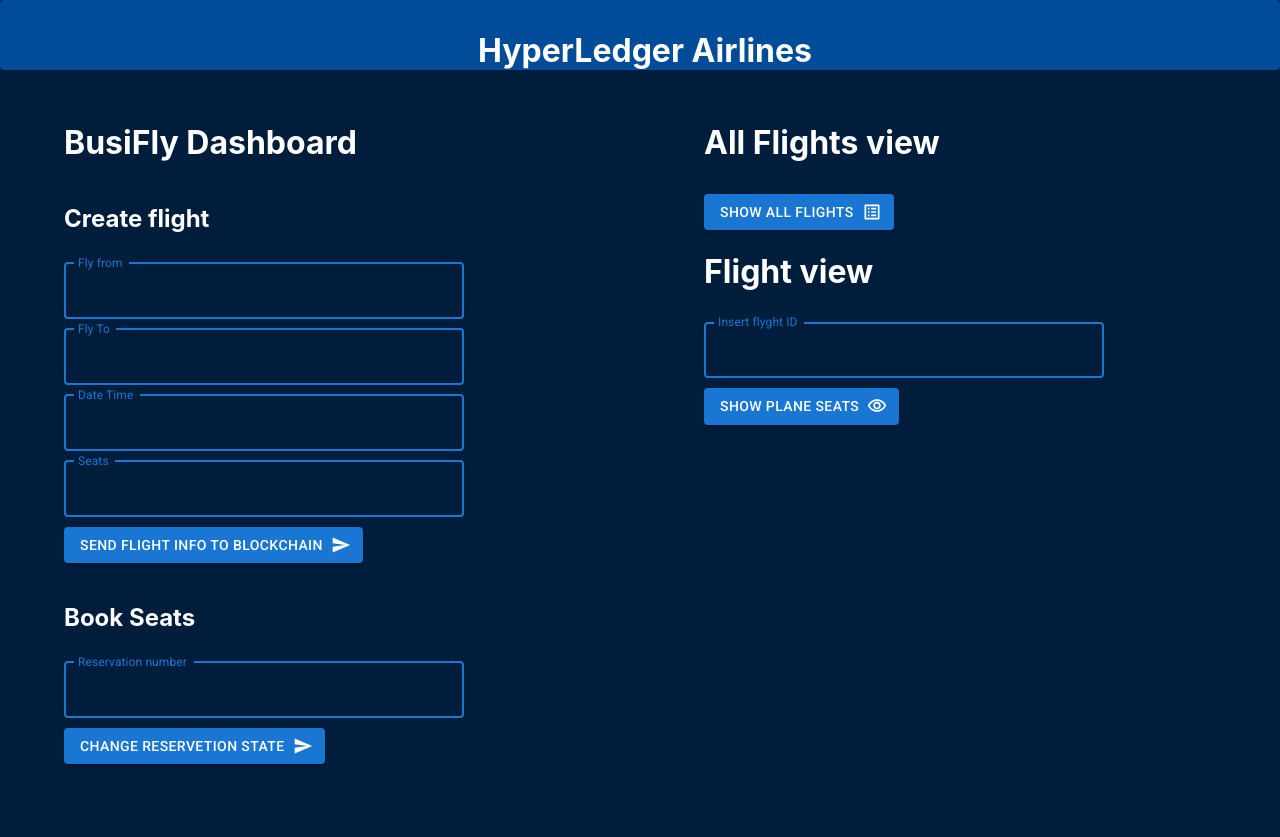
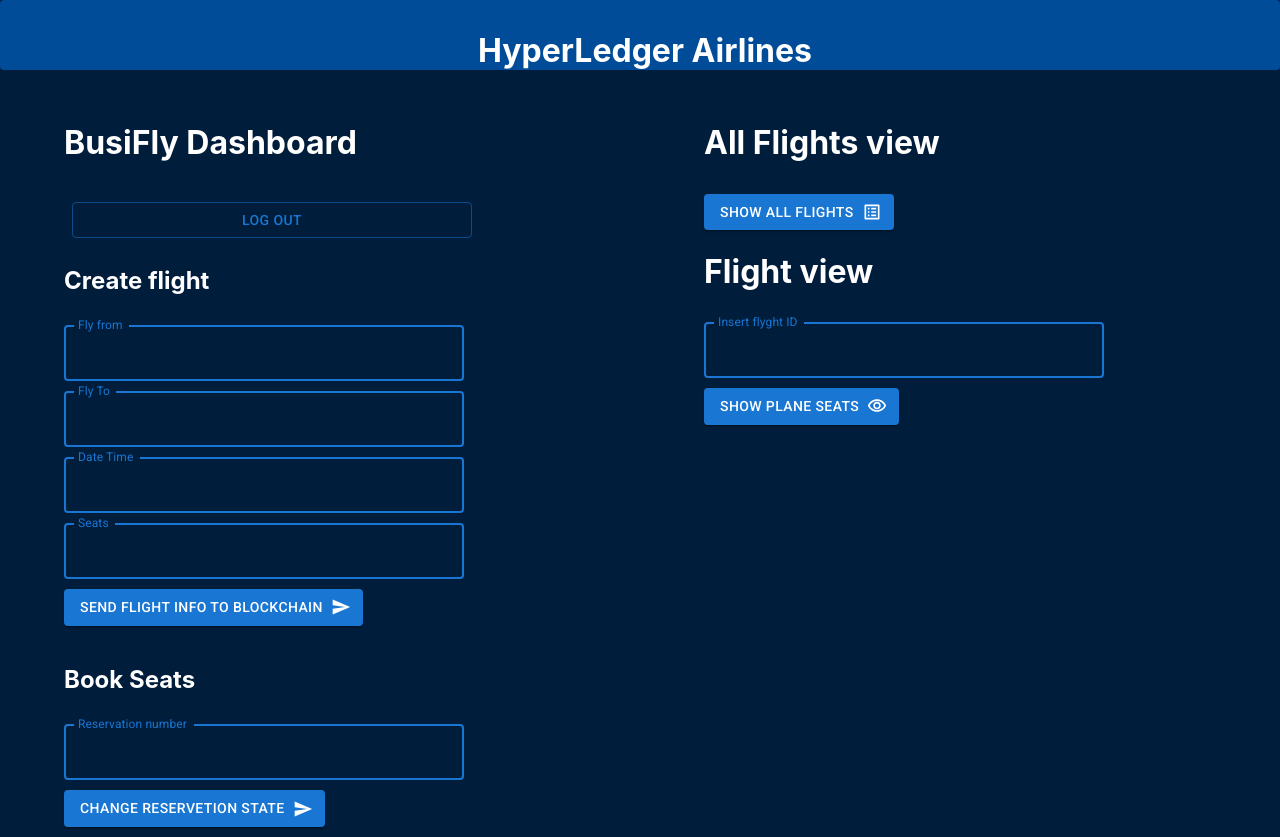
Before and after one commit to rosadsky/hyper-ledger-airlines-fe, a React (Create React App) app: page /busifly in a window 1280 px wide. Before the commit the page ends 800 px from the top, so only its background shows below. Built offline with nearby package versions, Linux system fonts and the light colour scheme.

Commit message:
add logout button

```diff
--- a/src/components/busyfly.js
+++ b/src/components/busyfly.js
@@ -1,8 +1,8 @@
 import { Button, TextField, Box } from "@mui/material";
 import React, {useEffect, useState} from 'react';
+import { useNavigate } from 'react-router-dom'
 import SendIcon from '@mui/icons-material/Send';
 import Axios from 'axios'
-import EventSeatIcon from '@mui/icons-material/EventSeat';
 import VisibilityOutlinedIcon from '@mui/icons-material/VisibilityOutlined';
 import ListAltOutlinedIcon from '@mui/icons-material/ListAltOutlined';
 
@@ -136,6 +136,11 @@
           console.log('Book seats send to backend')
       })
     }
+    const navigate = useNavigate();
+    const routeToHome = () =>{
+        let path = `/`;
+        navigate(path);
+    }
 
     return(
         <div className="App">
@@ -143,8 +148,12 @@
                 <div className="split-child">
                     <div className="app-body">
                         <h1> BusiFly Dashboard</h1>
+                        <div className="fields">
+                            <Button variant="outlined" sx={{m:1, width: 400}} onClick={routeToHome}>
+                                Log out
+                            </Button>
+                        </div>
                         <h2>Create flight</h2>
-
                         <div className="fields">
                             <TextField
                                 color="primary" focused
--- a/src/components/client.js
+++ b/src/components/client.js
@@ -6,7 +6,7 @@
 import EventSeatIcon from '@mui/icons-material/EventSeat';
 import VisibilityOutlinedIcon from '@mui/icons-material/VisibilityOutlined';
 import ListAltOutlinedIcon from '@mui/icons-material/ListAltOutlined';
-
+import { useNavigate } from 'react-router-dom'
 
 
 function Client(){
@@ -122,12 +122,23 @@
       })
     }
 
+    const navigate = useNavigate();
+    const routeToHome = () =>{
+        let path = `/`;
+        navigate(path);
+    }
+
     return(
        <div className="App">
            <div className="split-screen">
                 <div className="split-child">
                     <div className="app-body">
                         <h1>Client Dashboard</h1>
+                        <div className="fields">
+                            <Button variant="outlined" sx={{m:1, width: 400}} onClick={routeToHome}>
+                                Log out
+                            </Button>
+                        </div>
                         <h2>ReserveSeats </h2>
                         <div className="fields">
                                 <TextField
--- a/src/components/econfly.js
+++ b/src/components/econfly.js
@@ -4,6 +4,7 @@
 import Axios from 'axios'
 import VisibilityOutlinedIcon from '@mui/icons-material/VisibilityOutlined';
 import ListAltOutlinedIcon from '@mui/icons-material/ListAltOutlined';
+import { useNavigate } from 'react-router-dom'
 
 
 function EconFly(){
@@ -126,12 +127,23 @@
       })
     }
 
+    const navigate = useNavigate();
+    const routeToHome = () =>{
+        let path = `/`;
+        navigate(path);
+    }
+
     return(
         <div className="App">
             <div className="split-screen">
                 <div className="split-child">
                     <div className="app-body">
                         <h1> EconFly Dashboard</h1>
+                        <div className="fields">
+                            <Button variant="outlined" sx={{m:1, width: 400}} onClick={routeToHome}>
+                                Log out
+                            </Button>
+                        </div>
                         <h2>Create flight</h2>
                         <div className="fields">
                             <TextField
--- a/src/components/gladlyabroad.js
+++ b/src/components/gladlyabroad.js
@@ -6,7 +6,7 @@
 import EventSeatIcon from '@mui/icons-material/EventSeat';
 import VisibilityOutlinedIcon from '@mui/icons-material/VisibilityOutlined';
 import ListAltOutlinedIcon from '@mui/icons-material/ListAltOutlined';
-
+import { useNavigate } from 'react-router-dom'
 
 function GladlyAbroad(){
 
@@ -122,12 +122,23 @@
       })
     }
 
+    const navigate = useNavigate();
+    const routeToHome = () =>{
+        let path = `/`;
+        navigate(path);
+    }
+
     return(
        <div className="App">
            <div className="split-screen">
                 <div className="split-child">
                     <div className="app-body">
                         <h1>GladlyAbroad Dashboard</h1>
+                        <div className="fields">
+                            <Button variant="outlined" sx={{m:1, width: 400}} onClick={routeToHome}>
+                                Log out
+                            </Button>
+                        </div>
                         <h2>ReserveSeats </h2>
                         <div className="fields">
                                 <TextField
--- a/src/components/home.js
+++ b/src/components/home.js
@@ -68,7 +68,7 @@
     const navigate = useNavigate();
     return(
         <div className="App">
-             <h1>Select login user</h1>
+             <h1>Please select user</h1>
             <div className='home-grid'>
                 <div className="home-box">
                 <Box component="img" sx={{ height: 250,width: 250 }}src="https://cdn.discordapp.com/attachments/955541292115431484/970345370121044069/18-184179_cute-cats-memes-cdsat-crying-meme-png-transparent.png.png"/>
```
